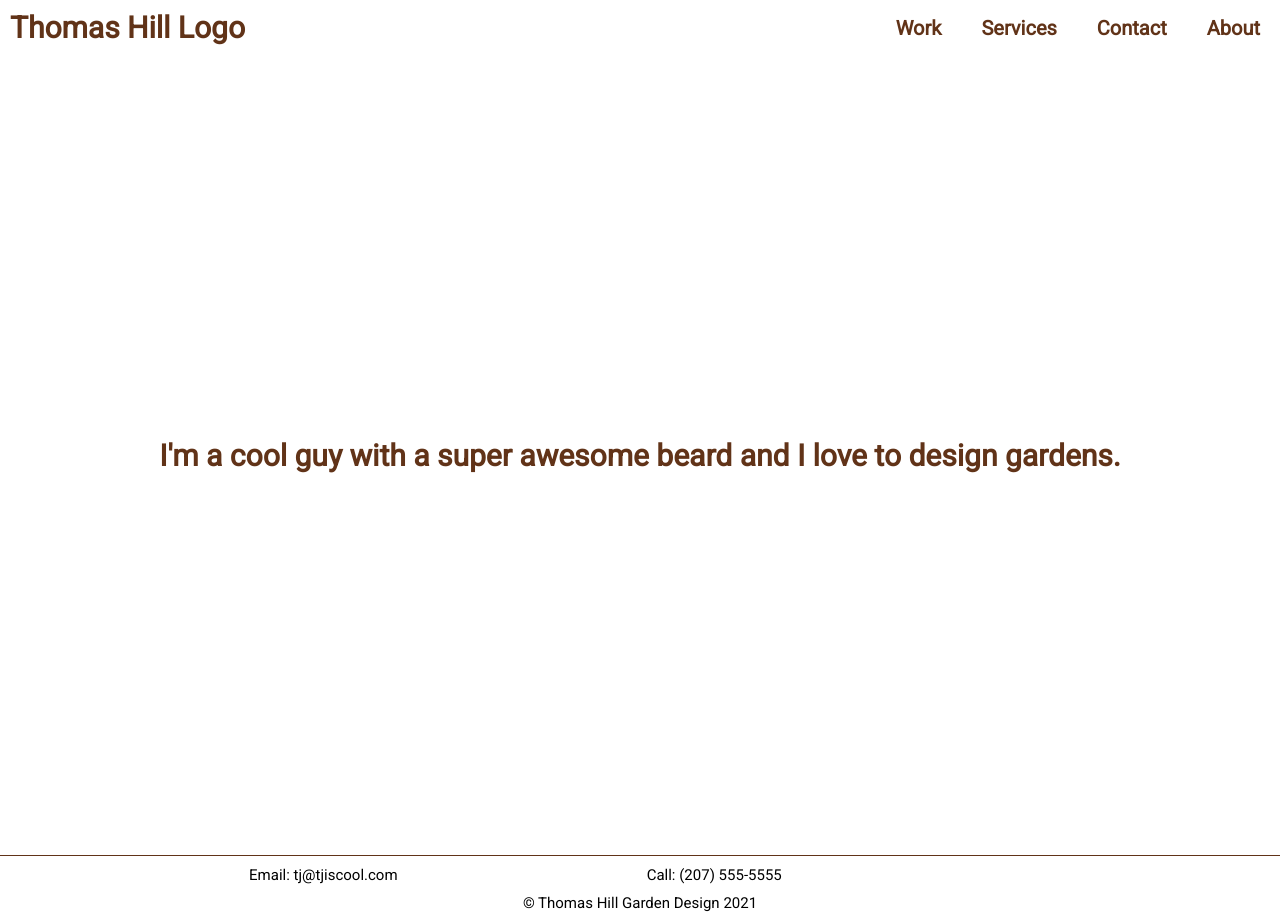
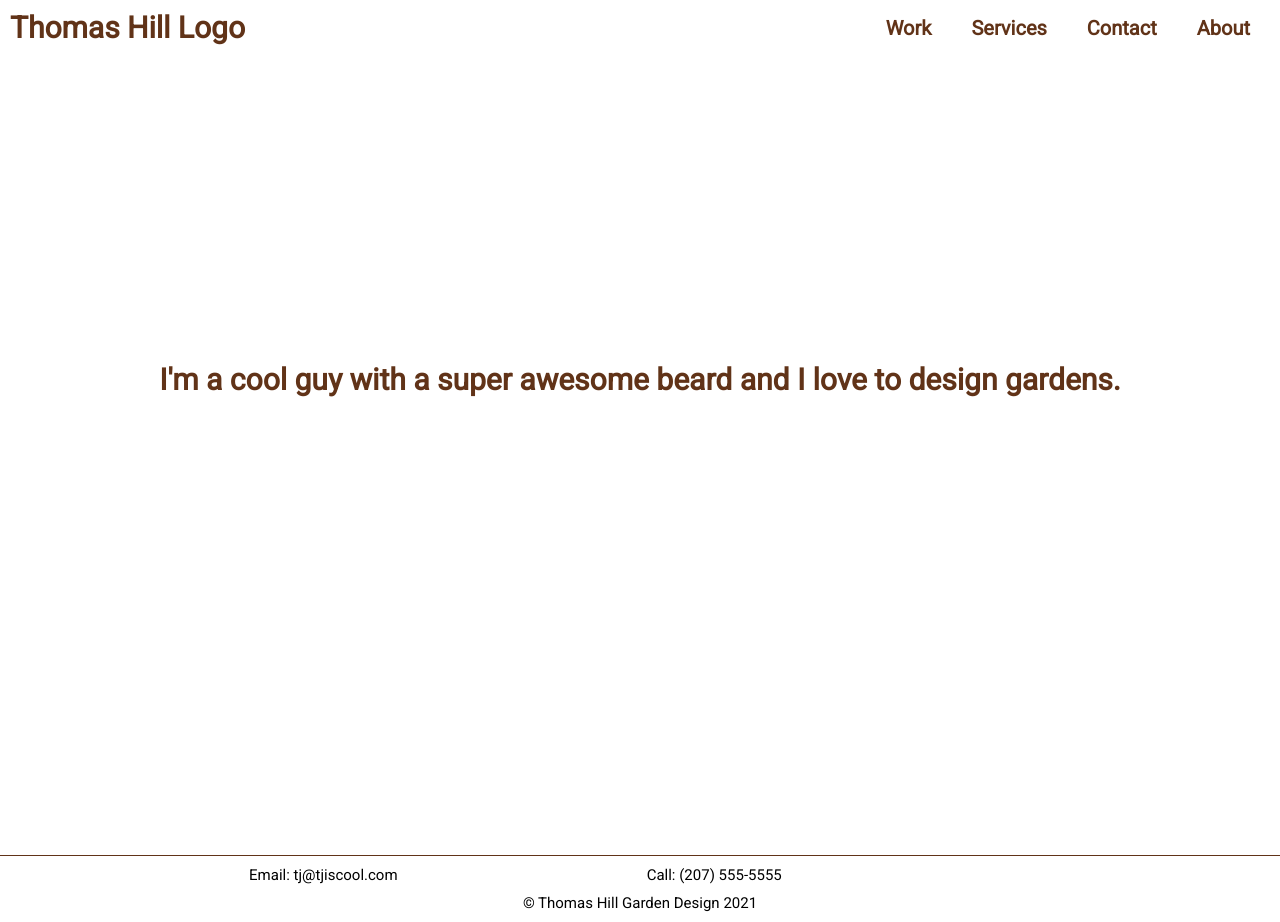
Before and after one commit to thejefwright/thomashill, a Gatsby site: page /about in a window 1280 px wide. Built offline with nearby package versions, Linux system fonts and the light colour scheme; Gatsby itself is replaced by a stand-in of ours.

Commit message:
added InnerStyles to Layout and adjusted width on content pages

```diff
--- a/src/components/Header.js
+++ b/src/components/Header.js
@@ -5,8 +5,7 @@ import Hamburger from './Hamburger';
 import Nav from './Nav';
 
 const HeaderStyles = styled.div`
-  padding: 1rem 0;
-  padding-left: 1rem;
+  padding: 1rem;
   display: flex;
   align-items: center;
   justify-content: space-between;
--- a/src/components/Layout.js
+++ b/src/components/Layout.js
@@ -3,6 +3,12 @@ import GlobalStyles from '../styles/GlobalStyles';
 import Header from './Header';
 import Footer from './Footer';
 import MobileMenu from './MobileMenu';
+import styled from 'styled-components';
+
+const InnerStyles = styled.div`
+  margin: 0 auto;
+  width: 80%;
+`;
 
 export default function Layout({ children }) {
   return (
@@ -10,7 +16,7 @@ export default function Layout({ children }) {
       <GlobalStyles />
       <MobileMenu />
       <Header />
-      <div>{children}</div>
+      <InnerStyles>{children}</InnerStyles>
       <Footer />
     </>
   );
--- a/src/pages/about.js
+++ b/src/pages/about.js
@@ -3,14 +3,17 @@ import styled from 'styled-components';
 
 const AboutStyles = styled.div`
   height: 100vh;
-  width: 100vw;
+  width: 100%;
   display: flex;
+  flex-direction: column;
   align-items: center;
-  justify-content: center;
+  justify-content: flex-start;
   color: var(--primary);
+  padding: 0 2rem;
+  padding-top: 30%;
 
   @media (max-width: 800px) {
-    text-align: center;
+    /* text-align: center; */
   }
 `;
 
--- a/src/pages/services.js
+++ b/src/pages/services.js
@@ -3,7 +3,7 @@ import styled from 'styled-components';
 
 const ServicesStyles = styled.div`
   height: 100vh;
-  width: 100vw;
+  width: 100%;
   display: flex;
   flex-direction: column;
   align-items: center;
--- a/src/pages/work.js
+++ b/src/pages/work.js
@@ -3,12 +3,13 @@ import styled from 'styled-components';
 
 const WorkStyles = styled.div`
   height: 100vh;
-  width: 100vw;
+  width: 100%;
   display: flex;
   flex-direction: column;
   align-items: center;
-  justify-content: center;
+  justify-content: flex-start;
   padding: 0 1rem;
+  padding-top: 30%;
   color: var(--primary);
 
   @media (max-width: 800px) {
--- a/src/styles/GlobalStyles.js
+++ b/src/styles/GlobalStyles.js
@@ -13,7 +13,7 @@ const GlobalStyles = createGlobalStyle`
 *:before,
 *:after {
   margin: 0;
-  padding: 0;
+  padding:0;
   box-sizing: border-box;
 }
 html {
```
